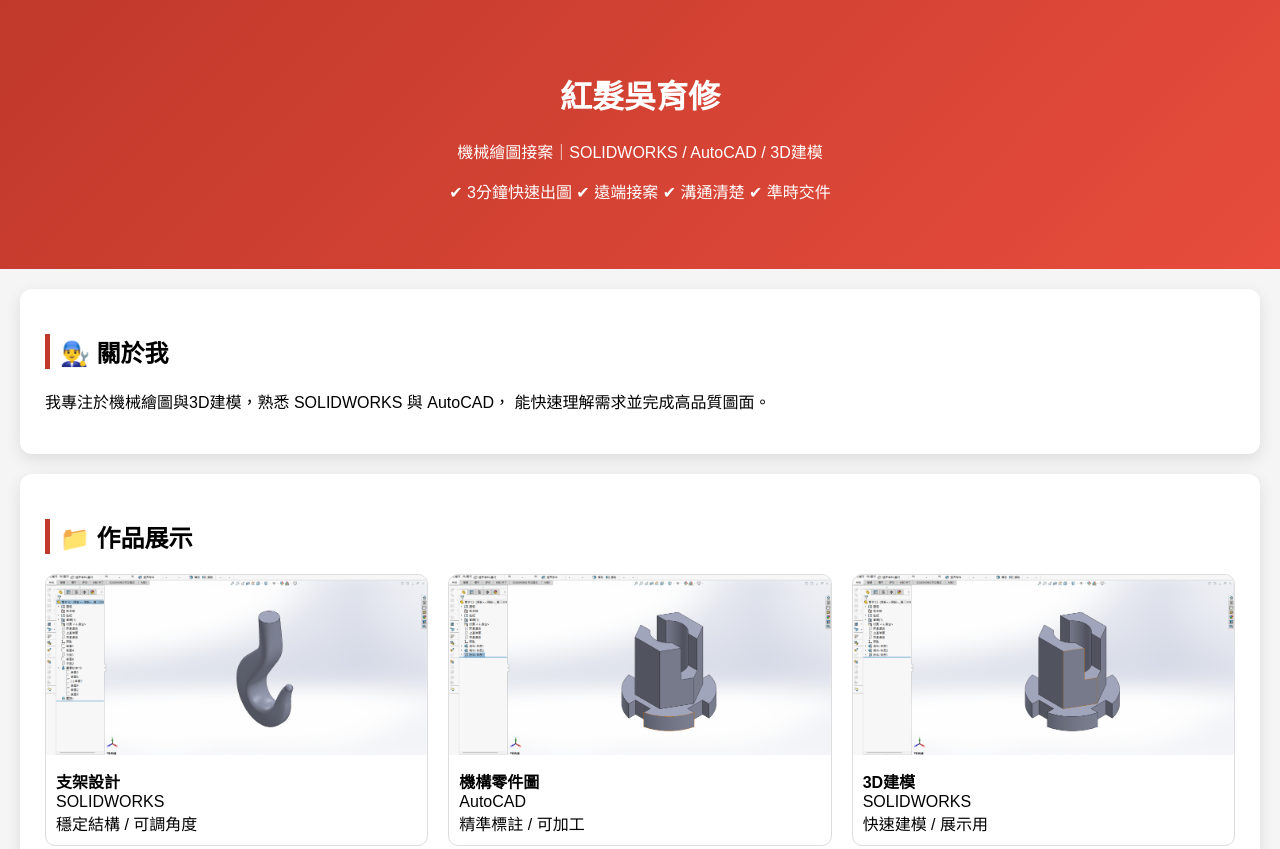
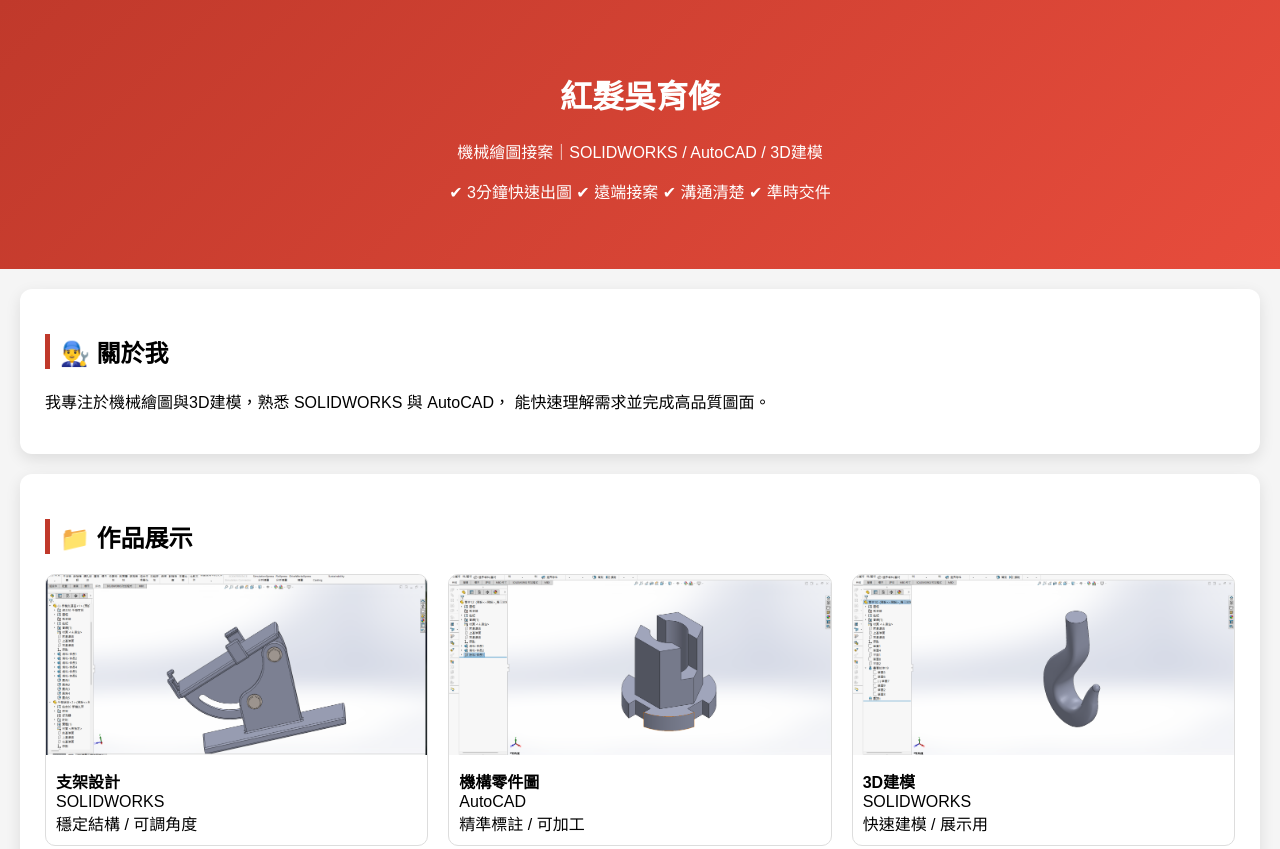
Before and after one commit to I100173216/0974102315, a plain HTML site: page index.html in a window 1280 px wide. Shown: the top 849 px of the page. Drawn offline with Linux system fonts and the light colour scheme; files whose address does not match are found by name.

Commit message:
Add files via upload

```diff
--- a/index.html
+++ b/index.html
@@ -101,7 +101,7 @@
   <div class="projects">
 
     <div class="card">
-      <img src="https://raw.githubusercontent.com/I100173216/0974102315/main/%E8%9E%A2%E5%B9%95%E6%93%B7%E5%8F%96%E7%95%AB%E9%9D%A2%202026-03-20%20162201.png">
+      <img src="https://raw.githubusercontent.com/I100173216/0974102315/main/螢幕擷取畫面%202026-03-17%20162229.png">
       <div class="card-content">
         <strong>支架設計</strong><br>
         SOLIDWORKS<br>
@@ -119,7 +119,7 @@
     </div>
 
     <div class="card">
-      <img src="https://raw.githubusercontent.com/I100173216/0974102315/main/%E8%9E%A2%E5%B9%95%E6%93%B7%E5%8F%96%E7%95%AB%E9%9D%A2%202026-03-25%20083926.png">
+      <img src="raw.githubusercontent.com/I100173216/0974102315/main/%E8%9E%A2%E5%B9%95%E6%93%B7%E5%8F%96%E7%95%AB%E9%9D%A2%202026-03-20%20162201.png">
       <div class="card-content">
         <strong>3D建模</strong><br>
         SOLIDWORKS<br>
```
